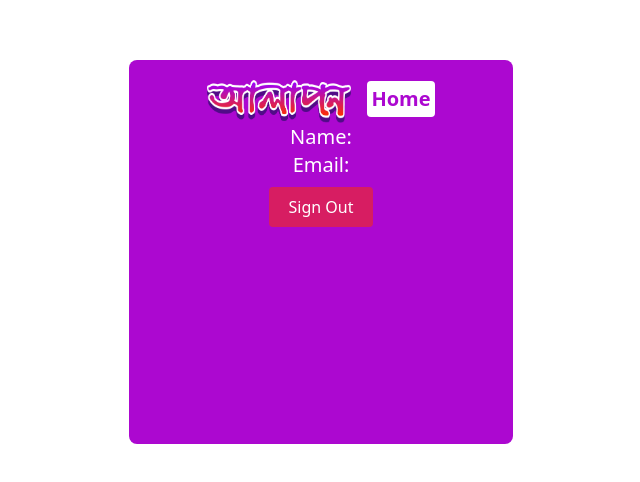
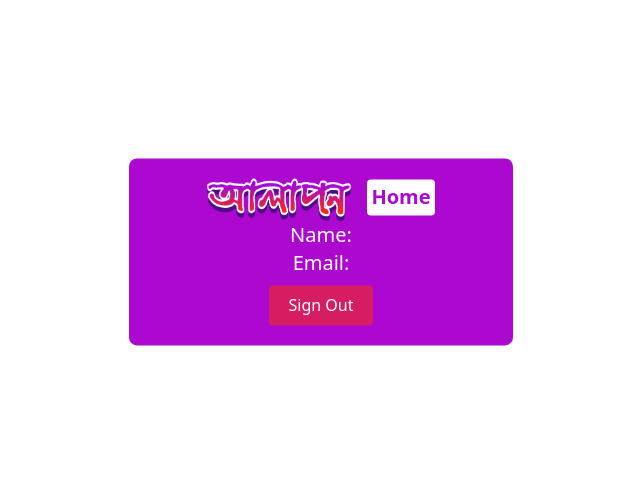
Before and after one commit to ArShadhinJr/alaapon, a React (Vite) app: page /home in a window 1280 px wide. Shown: the part 148-630 px from the top of the page, without its empty margins (319-959 px from the left). Built offline with nearby package versions, Linux system fonts and the light colour scheme.

Commit message:
add: profile name email

```diff
--- a/src/Components/Home/Home.jsx
+++ b/src/Components/Home/Home.jsx
@@ -40,14 +40,14 @@ const Home = () => {
         pauseOnHover
         theme="light"
         />
-        <CenterDiv className="w-96 h-96 bg-primary rounded-lg text-center py-5">
+        <CenterDiv className="w-96 bg-primary rounded-lg text-center py-5">
             <img src={logo} className="w-36 inline-block " />
             <h2 className="text-xl bg-white inline-block text-primary font-black p-1 rounded ml-4">Home</h2>
             <h3 className="text-xl text-white">Name: {user?.displayName}</h3>
             <h3 className="text-xl text-white">Email: {user?.email}</h3>
             {
                 user ? <div className="text-center mt-3">
-                <img src={user?.photoURL ? user?.photoURL : demoPP} className="rounded-full inline-block w-20" />
+                <img src={user?.photoURL ? user?.photoURL : demoPP} className="rounded-full inline-block w-36" />
             </div> : null
             }
             <Button onClick={handleSignOut} className="bg-thirty text-white mt-2" >Sign Out</Button>
```
